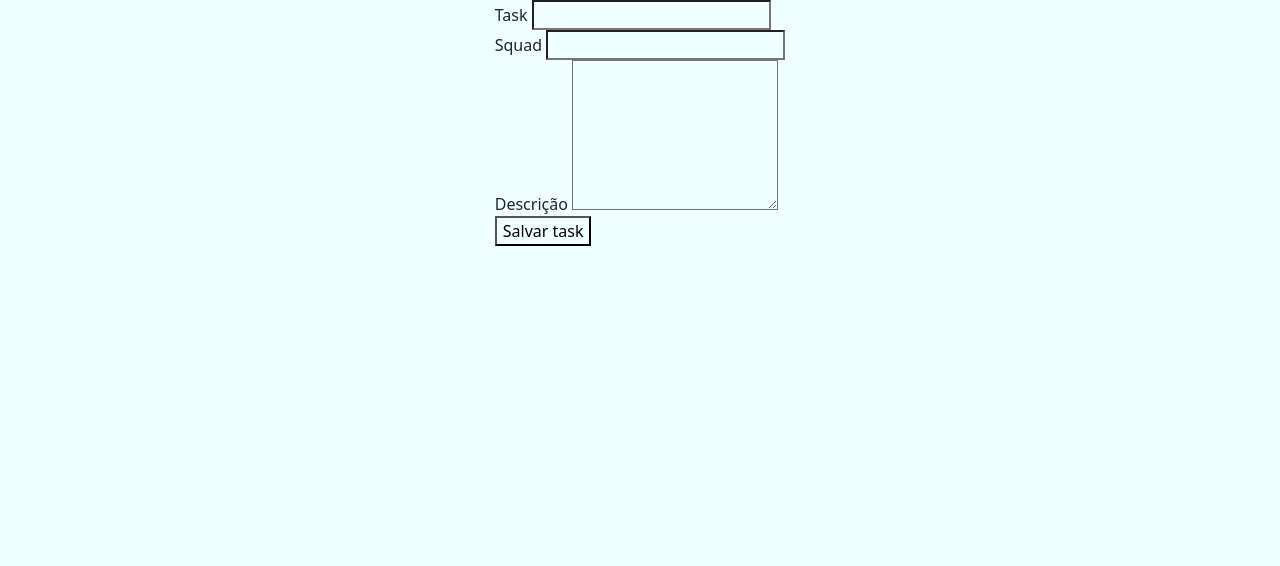
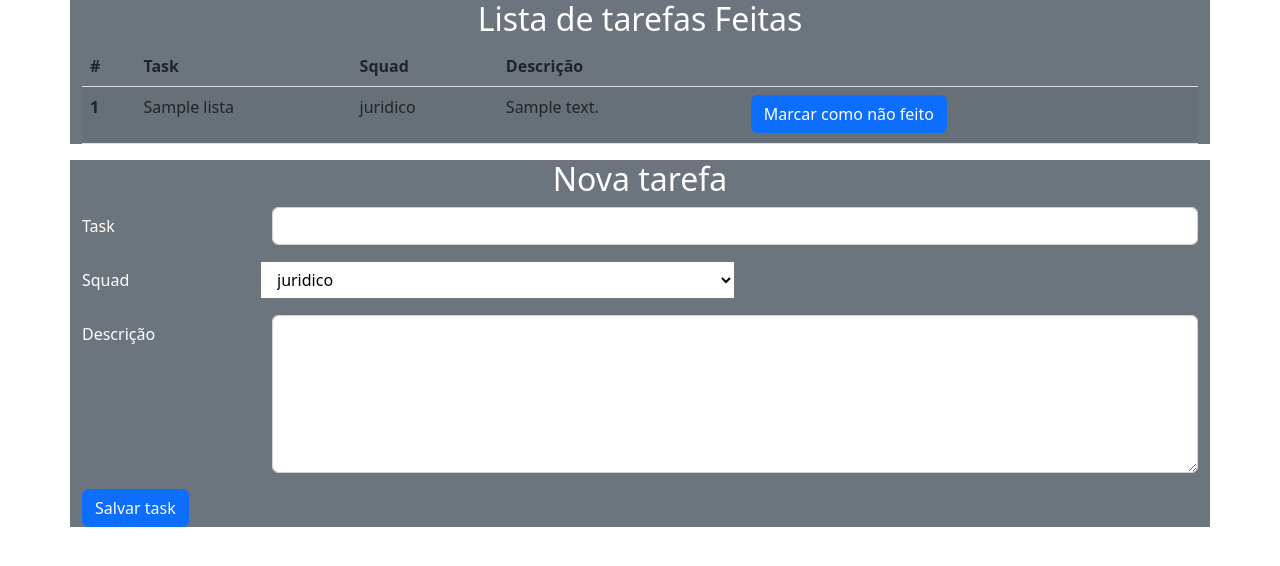
Before and after one commit to ClaraSantosmf/tdzinho, a Django app: page / in a window 1280 px wide. Shown: the top 566 px of the page. Run offline with Django 4.2, Linux system fonts and the light colour scheme; tables that the repository leaves empty hold one stand-in row (values such as "Sample post").

Commit message:
Mostrando listas.

```diff
--- a/listinha/models.py
+++ b/listinha/models.py
@@ -1,12 +1,28 @@
 from django.db import models
 
-# Create your models here.
 
-class Listar(models.Model):
-    task_name=models.CharField(max_length=20)
-    squad=models.CharField(choices=(('infra','infraestrutura'), ('vendas', 'vendas'), ('tech', 'tech'),
-                                    ('juridico', 'juridico')), max_length=10)
-    descricao=models.TextField(max_length=200)
-    ativo = models.BooleanField(default=False)
+class Lista(models.Model):
+    SQUAD = {
+        ('i', 'infraestrutura'),
+        ('v', 'vendas'),
+        ('t', 'tech'),
+        ('j', 'juridico')
+    }
+
+    _SQUAD_DICT = dict(
+        i = 'infraestrutura',
+        v = 'vendas',
+        t = 'tech',
+        j = 'juridico',
+    )
+
+    task_name = models.CharField(max_length=20)
+    squad = models.CharField(choices=SQUAD, max_length=1)
+    descricao = models.TextField(max_length=200)
+    feito = models.BooleanField(default=False)
+
     def __str__(self):
         return self.task_name
+
+    def squad_name(self):
+        return self._SQUAD_DICT[self.squad]
--- a/listinha/templates/listinha/home.html
+++ b/listinha/templates/listinha/home.html
@@ -5,30 +5,114 @@
     <meta charset="UTF-8">
     <title>ToDozinho</title>
     <!--Import Styles-->
-    <link rel="stylesheet" href="{% static 'listinha/css/base.css' %}" />
+    <!-- <link rel="stylesheet" href="{% static 'listinha/css/base.css' %}" /> -->
     <!-- CSS only -->
     <link href="https://cdn.jsdelivr.net/npm/bootstrap@5.2.0/dist/css/bootstrap.min.css" rel="stylesheet" integrity="sha384-gH2yIJqKdNHPEq0n4Mqa/HGKIhSkIHeL5AyhkYV8i59U5AR6csBvApHHNl/vI1Bx" crossorigin="anonymous">
 </head>
     <body>
-        <div class="formulario">
-            <form action="{% url 'enviado' %}" method="post">
+        <div class="container bg-secondary text-white">
+            {% if tasks_ativas %}
+            <h2 class="text-center">Lista de tarefas Feitas</h2>
+            <table class="table table-striped">
+                <thead>
+                    <tr>
+                        <th scope="col">#</th>
+                        <th scope="col">Task</th>
+                        <th scope="col">Squad</th>
+                        <th scope="col">Descrição</th>
+                        <th scope="col"></th>
+                    </tr>
+                </thead>
+                <tbody>
+                  {% for t in tasks_ativas %}
+                    <tr>
+                        <th scope="row">{{forloop.counter}}</th>
+                        <td>{{t.task_name}}</td>
+                        <td>{{t.squad_name}}</td>
+                        <td>{{t.descricao}}</td>
+                        <td>
+                            <form action="{% url 'atualizar_status' %}" method="post">
+                                {% csrf_token %}
+                                <div class="form-check">
+                                    <input type="hidden" name="task_name" value="{{t.task_name}}">
+                                    <input type="hidden" name="feito" value="False">
+                                    <button type="submit" class="btn btn-primary">Marcar como não feito</button>
+                                </div>
+                            </form>
+                        </td>
+                    </tr>
+                  {% endfor %}
+                </tbody>
+            </table>
+            {% endif %}
+        </div>
+        <div class="container bg-secondary text-white">
+            {% if tasks_inativas %}
+            <h2 class="text-center">Lista de tarefas pendentes</h2>
+            <table class="table table-striped">
+                <thead>
+                    <tr>
+                        <th scope="col">#</th>
+                        <th scope="col">Task</th>
+                        <th scope="col">Squad</th>
+                        <th scope="col">Descrição</th>
+                        <th scope="col"></th>
+                    </tr>
+                </thead>
+                <tbody>
+                  {% for t in tasks_inativas %}
+                    <tr>
+                        <th scope="row">{{forloop.counter}}</th>
+                        <td>{{t.task_name}}</td>
+                        <td>{{t.squad_name}}</td>
+                        <td>{{t.descricao}}</td>
+                        <td>
+                            <form action="{% url 'atualizar_status' %}" method="post">
+                                {% csrf_token %}
+                                <div class="form-check">
+                                    <input type="hidden" name="task_name" value="{{t.task_name}}">
+                                    <input type="hidden" name="feito" value="True">
+                                    <button type="submit" class="btn btn-primary">Marcar como feito</button>
+                                </div>
+                            </form>
+                        </td>
+                    </tr>
+                  {% endfor %}
+                </tbody>
+            </table>
+            {% endif %}
+        </div>
+        <div class="container bg-secondary text-white">
+            <h2 class="text-center">Nova tarefa</h2>
+            <form action="{% url 'home' %}" method="post">
                 {% csrf_token %}
-                <div>
-                    <label for="task_name"> Task </label>
-                    <input type="text" name="task_name">
+                <div class="row mb-3">
+                    <label for="task_name" class="col-sm-2 col-form-label"> Task </label>
+                    <div class="col-sm-10">
+                        <input type="text" name="task_name" class="form-control" required>
+                    </div>
                 </div>
 
-                <div>
-                    <label for="squad"> Squad </label>
-                    <input type="text" name="squad">
+                <div class="row mb-3">
+                    <label for="squad" class="col-sm-2 col-form-label"> Squad </label>
+                    <!-- <div class="col-sm-10">
+                        <input type="text" name="squad" class="form-control" required>
+                    </div> -->
+                    <select name="squad" class="col-sm-5 col-form-select">
+                        {% for s1, s2 in squads %}
+                        <option value="{{s1}}"> {{ s2 }} </option>
+                        {% endfor %}
+                    </select>
                 </div>
 
-                <div>
-                    <label for="squad"> Descrição </label>
-                    <textarea rows="6" name="descricao"></textarea>
+                <div class="row mb-3">
+                    <label for="squad" class="col-sm-2 col-form-label"> Descrição </label>
+                    <div class="col-sm-10">
+                        <textarea rows="6" name="descricao" class="form-control" required></textarea>
+                    </div>
                 </div>
 
-                <button type="submit" > Salvar task </button>
+                <button type="submit" class="btn btn-primary"> Salvar task </button>
             </form>
         </div>
     </body>
--- a/listinha/urls.py
+++ b/listinha/urls.py
@@ -1,8 +1,7 @@
-from django.contrib import admin
-from django.urls import path, include
-from listinha.views import home, listar_task
+from django.urls import path
+from listinha.views import atualizar_status, home
 
 urlpatterns = [
     path('', home, name="home"),
-    path('enviado/', listar_task, name="enviado"),
-    ]
+    path('atualizar_status/', atualizar_status, name="atualizar_status"),
+]
--- a/listinha/views.py
+++ b/listinha/views.py
@@ -1,14 +1,35 @@
-from django.shortcuts import render
-from django.http import HttpResponse
-from .models import Listar
-# Create your views here.
+from django.shortcuts import render, resolve_url
+from django.http import HttpResponseRedirect
+from .models import Lista
+
 
 def home(request):
-    return render(request, 'listinha/home.html')
+    if request.method == 'POST':
+        nome_task = request.POST["task_name"]
+        squad = request.POST["squad"]
+        descricao = request.POST["descricao"]
 
-def listar_task(request):
+        Lista.objects.create(task_name=nome_task, squad=squad, descricao=descricao)
+
+        return HttpResponseRedirect(resolve_url('home'))
+
+    context = {
+        'tasks_ativas': Lista.objects.filter(feito=True),
+        'tasks_inativas': Lista.objects.filter(feito=False),
+        'squads': Lista.SQUAD
+    }
+
+    return render(request, 'listinha/home.html', context=context)
+
+
+def atualizar_status(request):
     nome_task = request.POST["task_name"]
-    squad = request.POST["squad"]
-    descricao = request.POST["descricao"]
-    Listar.objects.create(task_name=nome_task, squad=squad, descricao=descricao)
-    return HttpResponse("Salvo")
+    feito = request.POST["feito"]
+
+    tasks = Lista.objects.get(task_name=nome_task)
+
+    tasks.feito = feito
+
+    tasks.save()
+
+    return HttpResponseRedirect(resolve_url('home'))
```
Also changed, not shown: listinha/migrations/0001_initial.py.
